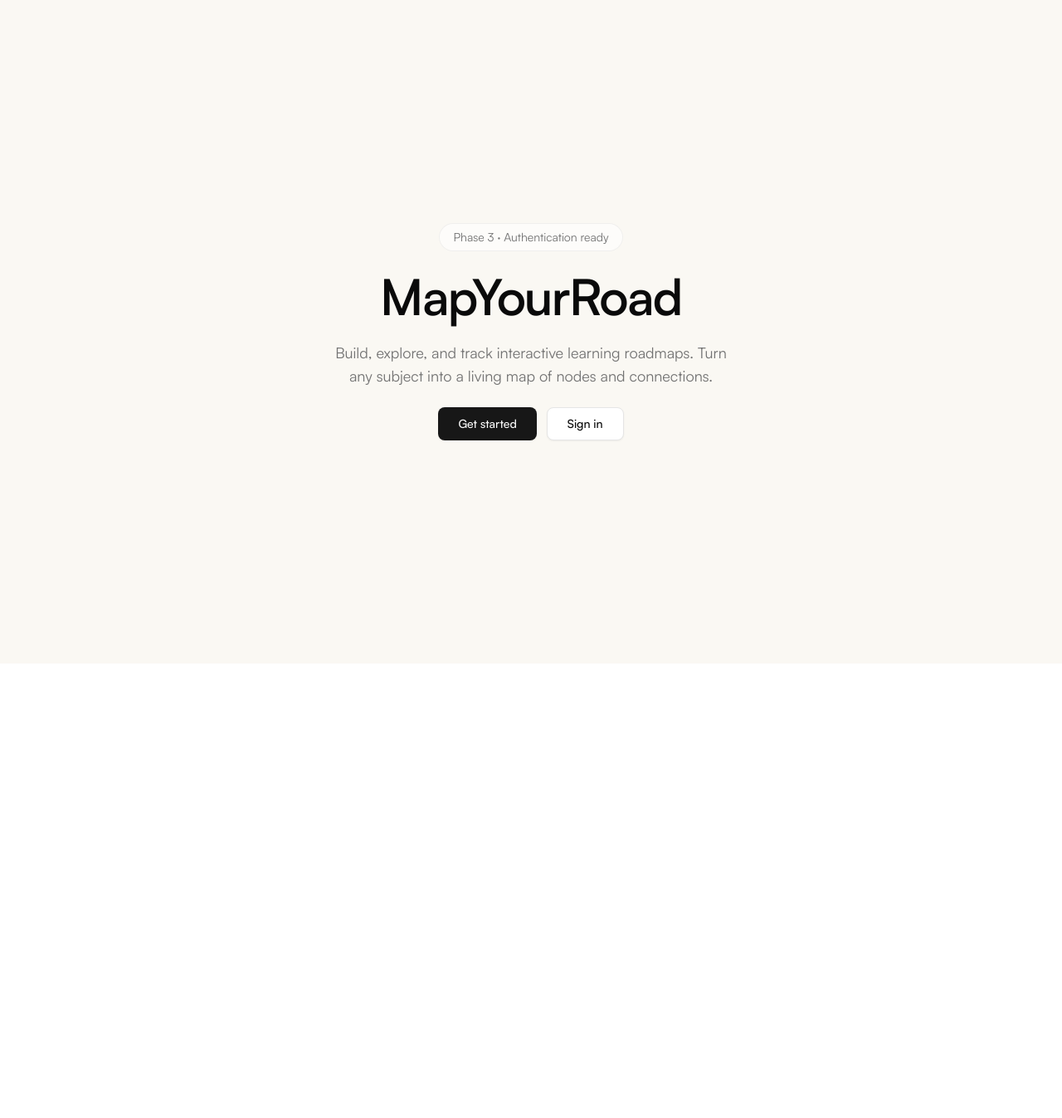
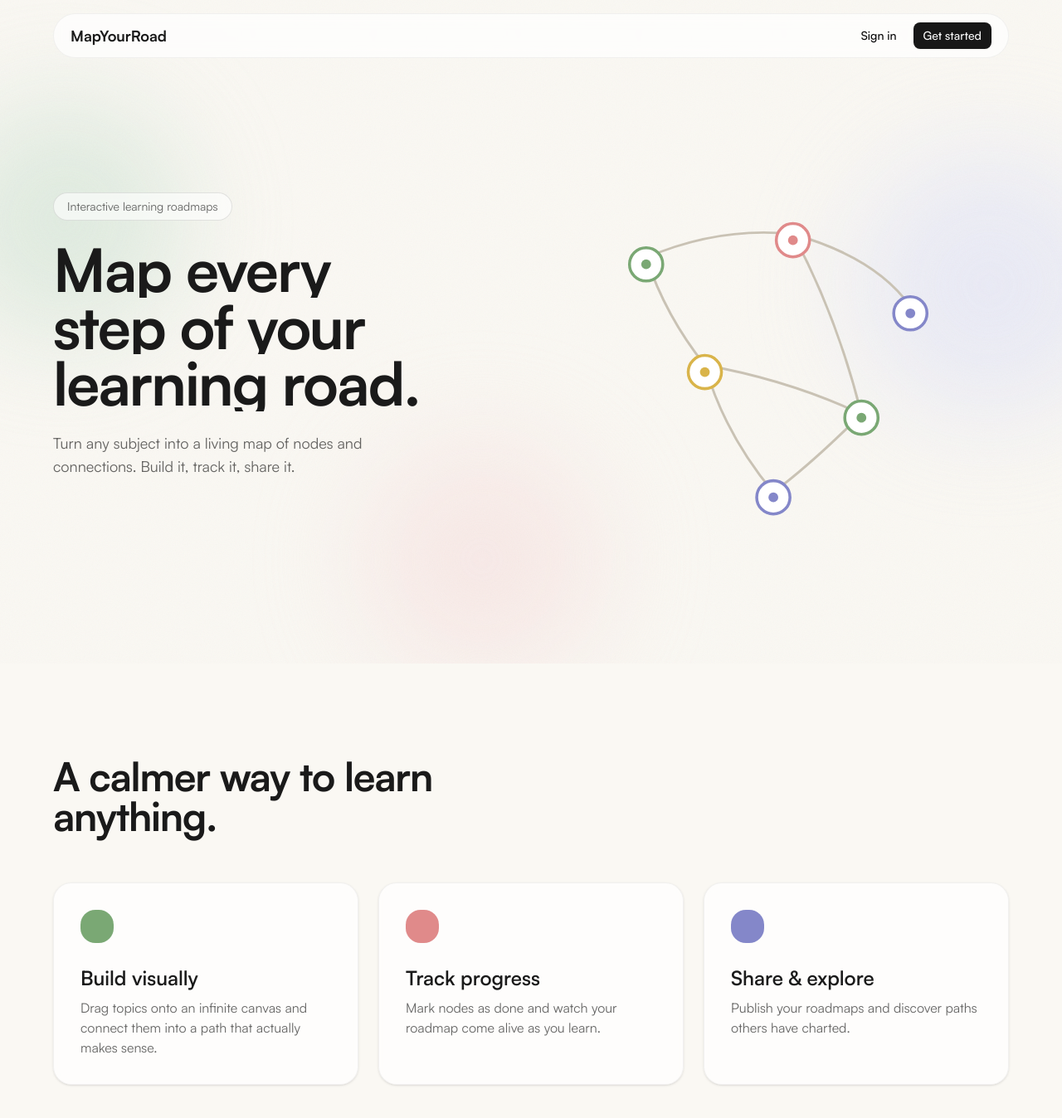
Before and after one commit to sreyashp07/MapYourRoad, a Next.js app: page / in a window 1280 px wide. Shown: the top 1348 px of the page at 83% size. Before the commit the page ends 800 px from the top, so only its background shows below. Built offline with nearby package versions, Linux system fonts and the light colour scheme.

Commit message:
feat(landing): cinematic GSAP hero, animated roadmap motif, scroll reveals

```diff
--- a/package.json
+++ b/package.json
@@ -10,10 +10,12 @@
   },
   "dependencies": {
     "@base-ui/react": "^1.6.0",
+    "@gsap/react": "^2.1.2",
     "@radix-ui/react-slot": "^1.3.0",
     "bcryptjs": "^3.0.3",
     "class-variance-authority": "^0.7.1",
     "clsx": "^2.1.1",
+    "gsap": "^3.15.0",
     "lucide-react": "^1.21.0",
     "mongoose": "^9.7.2",
     "next": "16.2.9",
--- a/src/app/page.tsx
+++ b/src/app/page.tsx
@@ -1,27 +1,15 @@
-import Link from "next/link";
-import { Button } from "@/components/ui/button";
-import { siteConfig } from "@/config/site";
+import { Navbar } from "@/components/landing/navbar";
+import { Hero } from "@/components/landing/hero";
+import { Features } from "@/components/landing/features";
 
 export default function Home() {
   return (
-    <main className="flex min-h-screen flex-col items-center justify-center gap-6 bg-[#faf8f3] px-6 text-center">
-      <span className="text-muted-foreground rounded-full border border-black/5 bg-white/60 px-4 py-1.5 text-sm">
-        Phase 3 · Authentication ready
-      </span>
-      <h1 className="max-w-2xl text-4xl font-semibold tracking-tight text-balance sm:text-6xl">
-        {siteConfig.name}
-      </h1>
-      <p className="text-muted-foreground max-w-xl text-lg text-balance">
-        {siteConfig.description}
-      </p>
-      <div className="flex items-center gap-3">
-        <Button asChild size="lg">
-          <Link href="/register">Get started</Link>
-        </Button>
-        <Button asChild size="lg" variant="outline">
-          <Link href="/login">Sign in</Link>
-        </Button>
-      </div>
-    </main>
+    <>
+      <Navbar />
+      <main className="bg-[#faf8f3]">
+        <Hero />
+        <Features />
+      </main>
+    </>
   );
 }
--- /dev/null
+++ b/src/components/landing/features.tsx
@@ -0,0 +1,78 @@
+"use client";
+
+import { useRef } from "react";
+import gsap from "gsap";
+import { ScrollTrigger } from "gsap/ScrollTrigger";
+import { useGSAP } from "@gsap/react";
+
+gsap.registerPlugin(ScrollTrigger);
+
+const FEATURES = [
+  {
+    title: "Build visually",
+    body: "Drag topics onto an infinite canvas and connect them into a path that actually makes sense.",
+    c: "#7aa874",
+  },
+  {
+    title: "Track progress",
+    body: "Mark nodes as done and watch your roadmap come alive as you learn.",
+    c: "#e08a8a",
+  },
+  {
+    title: "Share & explore",
+    body: "Publish your roadmaps and discover paths others have charted.",
+    c: "#8487c9",
+  },
+];
+
+export function Features() {
+  const root = useRef<HTMLElement>(null);
+
+  useGSAP(
+    () => {
+      gsap.from(".features-heading", {
+        scrollTrigger: { trigger: ".features-heading", start: "top 85%" },
+        y: 30,
+        opacity: 0,
+        duration: 0.7,
+        ease: "power3.out",
+      });
+      gsap.from(".feature-card", {
+        scrollTrigger: { trigger: root.current, start: "top 75%" },
+        y: 44,
+        opacity: 0,
+        duration: 0.7,
+        stagger: 0.15,
+        ease: "power3.out",
+      });
+    },
+    { scope: root }
+  );
+
+  return (
+    <section ref={root} className="px-6 py-28">
+      <div className="mx-auto max-w-6xl">
+        <h2 className="features-heading font-display max-w-xl text-4xl font-bold tracking-tight text-[#1a1a1a] sm:text-5xl">
+          A calmer way to learn anything.
+        </h2>
+        <div className="mt-14 grid gap-6 md:grid-cols-3">
+          {FEATURES.map((f) => (
+            <div
+              key={f.title}
+              className="feature-card rounded-3xl border border-black/5 bg-white/70 p-8 shadow-sm backdrop-blur"
+            >
+              <span
+                className="inline-block h-10 w-10 rounded-2xl"
+                style={{ backgroundColor: f.c }}
+              />
+              <h3 className="font-display mt-5 text-2xl font-semibold text-[#1a1a1a]">
+                {f.title}
+              </h3>
+              <p className="mt-2 text-black/60">{f.body}</p>
+            </div>
+          ))}
+        </div>
+      </div>
+    </section>
+  );
+}
--- /dev/null
+++ b/src/components/landing/hero.tsx
@@ -0,0 +1,100 @@
+"use client";
+
+import { useRef } from "react";
+import Link from "next/link";
+import gsap from "gsap";
+import { useGSAP } from "@gsap/react";
+import { Button } from "@/components/ui/button";
+import { RoadmapMotif } from "./roadmap-motif";
+
+export function Hero() {
+  const root = useRef<HTMLElement>(null);
+
+  useGSAP(
+    () => {
+      const tl = gsap.timeline({ defaults: { ease: "power3.out" } });
+      tl.from(".hero-eyebrow", { y: 18, opacity: 0, duration: 0.6 })
+        .from(
+          ".hero-line",
+          { yPercent: 120, opacity: 0, duration: 0.9, stagger: 0.12 },
+          "-=0.2"
+        )
+        .from(".hero-sub", { y: 20, opacity: 0, duration: 0.7 }, "-=0.4")
+        .from(
+          ".hero-cta",
+          { y: 16, opacity: 0, duration: 0.6, stagger: 0.1 },
+          "-=0.4"
+        );
+
+      gsap.to(".blob", {
+        y: "+=26",
+        x: "+=14",
+        duration: 6,
+        ease: "sine.inOut",
+        yoyo: true,
+        repeat: -1,
+        stagger: { each: 0.9, from: "random" },
+      });
+    },
+    { scope: root }
+  );
+
+  return (
+    <section
+      ref={root}
+      className="relative flex min-h-screen items-center overflow-hidden px-6 pt-20"
+    >
+      {/* floating pastel blobs */}
+      <div className="blob absolute top-24 -left-20 h-72 w-72 rounded-full bg-[#cfe3d4] opacity-60 blur-3xl" />
+      <div className="blob absolute top-40 right-[-60px] h-80 w-80 rounded-full bg-[#dfe2f7] opacity-60 blur-3xl" />
+      <div className="blob absolute bottom-0 left-1/3 h-72 w-72 rounded-full bg-[#f6dcdc] opacity-50 blur-3xl" />
+
+      {/* paper grain */}
+      <svg className="pointer-events-none absolute inset-0 h-full w-full opacity-[0.04]">
+        <filter id="grain">
+          <feTurbulence
+            type="fractalNoise"
+            baseFrequency="0.8"
+            numOctaves="2"
+          />
+        </filter>
+        <rect width="100%" height="100%" filter="url(#grain)" />
+      </svg>
+
+      <div className="relative mx-auto grid w-full max-w-6xl items-center gap-10 md:grid-cols-2">
+        <div>
+          <span className="hero-eyebrow inline-block rounded-full border border-black/10 bg-white/60 px-4 py-1.5 text-sm text-black/60 backdrop-blur">
+            Interactive learning roadmaps
+          </span>
+          <h1 className="font-display mt-6 text-5xl leading-[0.95] font-bold tracking-tight text-[#1a1a1a] sm:text-6xl lg:text-7xl">
+            <span className="block overflow-hidden">
+              <span className="hero-line block">Map every</span>
+            </span>
+            <span className="block overflow-hidden">
+              <span className="hero-line block">step of your</span>
+            </span>
+            <span className="block overflow-hidden">
+              <span className="hero-line block">learning road.</span>
+            </span>
+          </h1>
+          <p className="hero-sub mt-6 max-w-md text-lg text-black/60">
+            Turn any subject into a living map of nodes and connections. Build
+            it, track it, share it.
+          </p>
+          <div className="mt-8 flex items-center gap-3">
+            <Button asChild size="lg" className="hero-cta">
+              <Link href="/register">Start building</Link>
+            </Button>
+            <Button asChild size="lg" variant="outline" className="hero-cta">
+              <Link href="/login">Sign in</Link>
+            </Button>
+          </div>
+        </div>
+
+        <div className="flex justify-center">
+          <RoadmapMotif />
+        </div>
+      </div>
+    </section>
+  );
+}
--- /dev/null
+++ b/src/components/landing/navbar.tsx
@@ -0,0 +1,26 @@
+import Link from "next/link";
+import { Button } from "@/components/ui/button";
+import { siteConfig } from "@/config/site";
+
+export function Navbar() {
+  return (
+    <header className="fixed inset-x-0 top-0 z-50 px-6 py-4">
+      <nav className="mx-auto flex max-w-6xl items-center justify-between rounded-full border border-black/5 bg-white/70 px-5 py-2.5 backdrop-blur">
+        <Link
+          href="/"
+          className="font-display text-lg font-bold text-[#1a1a1a]"
+        >
+          {siteConfig.shortName}
+        </Link>
+        <div className="flex items-center gap-2">
+          <Button asChild variant="ghost" size="sm">
+            <Link href="/login">Sign in</Link>
+          </Button>
+          <Button asChild size="sm">
+            <Link href="/register">Get started</Link>
+          </Button>
+        </div>
+      </nav>
+    </header>
+  );
+}
--- /dev/null
+++ b/src/components/landing/roadmap-motif.tsx
@@ -0,0 +1,102 @@
+"use client";
+
+import { useRef } from "react";
+import gsap from "gsap";
+import { useGSAP } from "@gsap/react";
+
+const NODES = [
+  { x: 60, y: 70, c: "#7aa874" },
+  { x: 210, y: 46, c: "#e08a8a" },
+  { x: 330, y: 120, c: "#8487c9" },
+  { x: 120, y: 180, c: "#d9b44a" },
+  { x: 280, y: 230, c: "#7aa874" },
+  { x: 190, y: 310, c: "#8487c9" },
+];
+
+const PATHS = [
+  "M60 70 Q135 38 210 46",
+  "M210 46 Q295 70 330 120",
+  "M60 70 Q80 130 120 180",
+  "M210 46 Q255 130 280 230",
+  "M120 180 Q205 195 280 230",
+  "M280 230 Q230 280 190 310",
+  "M120 180 Q140 250 190 310",
+];
+
+export function RoadmapMotif() {
+  const ref = useRef<SVGSVGElement>(null);
+
+  useGSAP(
+    () => {
+      const paths = gsap.utils.toArray<SVGPathElement>(".motif-path");
+      paths.forEach((p) => {
+        const len = p.getTotalLength();
+        gsap.set(p, { strokeDasharray: len, strokeDashoffset: len });
+      });
+
+      const tl = gsap.timeline({
+        defaults: { ease: "power2.out" },
+        delay: 0.5,
+      });
+      tl.to(".motif-path", {
+        strokeDashoffset: 0,
+        duration: 0.9,
+        stagger: 0.16,
+      }).from(
+        ".motif-node",
+        {
+          scale: 0,
+          transformOrigin: "center",
+          duration: 0.5,
+          stagger: 0.1,
+          ease: "back.out(2.2)",
+        },
+        "-=0.7"
+      );
+
+      gsap.to(".motif-node", {
+        y: "+=7",
+        duration: 2.6,
+        ease: "sine.inOut",
+        yoyo: true,
+        repeat: -1,
+        stagger: { each: 0.35, from: "random" },
+      });
+    },
+    { scope: ref }
+  );
+
+  return (
+    <svg
+      ref={ref}
+      viewBox="0 0 390 360"
+      className="h-full w-full max-w-[460px]"
+      fill="none"
+    >
+      {PATHS.map((d, i) => (
+        <path
+          key={i}
+          className="motif-path"
+          d={d}
+          stroke="#c9c2b4"
+          strokeWidth="2.5"
+          strokeLinecap="round"
+        />
+      ))}
+      {NODES.map((n, i) => (
+        <g key={i} className="motif-node">
+          <circle cx={n.x} cy={n.y} r="17" fill="#ffffff" />
+          <circle
+            cx={n.x}
+            cy={n.y}
+            r="17"
+            fill="none"
+            stroke={n.c}
+            strokeWidth="3"
+          />
+          <circle cx={n.x} cy={n.y} r="5" fill={n.c} />
+        </g>
+      ))}
+    </svg>
+  );
+}
--- a/src/proxy.ts
+++ b/src/proxy.ts
@@ -1,9 +1,19 @@
 import NextAuth from "next-auth";
+import { NextResponse } from "next/server";
 import authConfig from "@/auth.config";
 
-// Next.js 16 renamed "middleware" to "proxy". Edge-safe: only the
-// provider-free config runs here; it just verifies the JWT.
-export const { auth: proxy } = NextAuth(authConfig);
+// Next.js 16: file is "proxy" and the export must be a function named "proxy".
+const { auth } = NextAuth(authConfig);
+
+export const proxy = auth((req) => {
+  const isLoggedIn = !!req.auth;
+  const isProtected = req.nextUrl.pathname.startsWith("/dashboard");
+
+  if (isProtected && !isLoggedIn) {
+    return NextResponse.redirect(new URL("/login", req.nextUrl.origin));
+  }
+  return NextResponse.next();
+});
 
 export const config = {
   matcher: ["/dashboard/:path*"],
```
Also changed, not shown: 1 other file (tests, documents, lock files or other folders).
